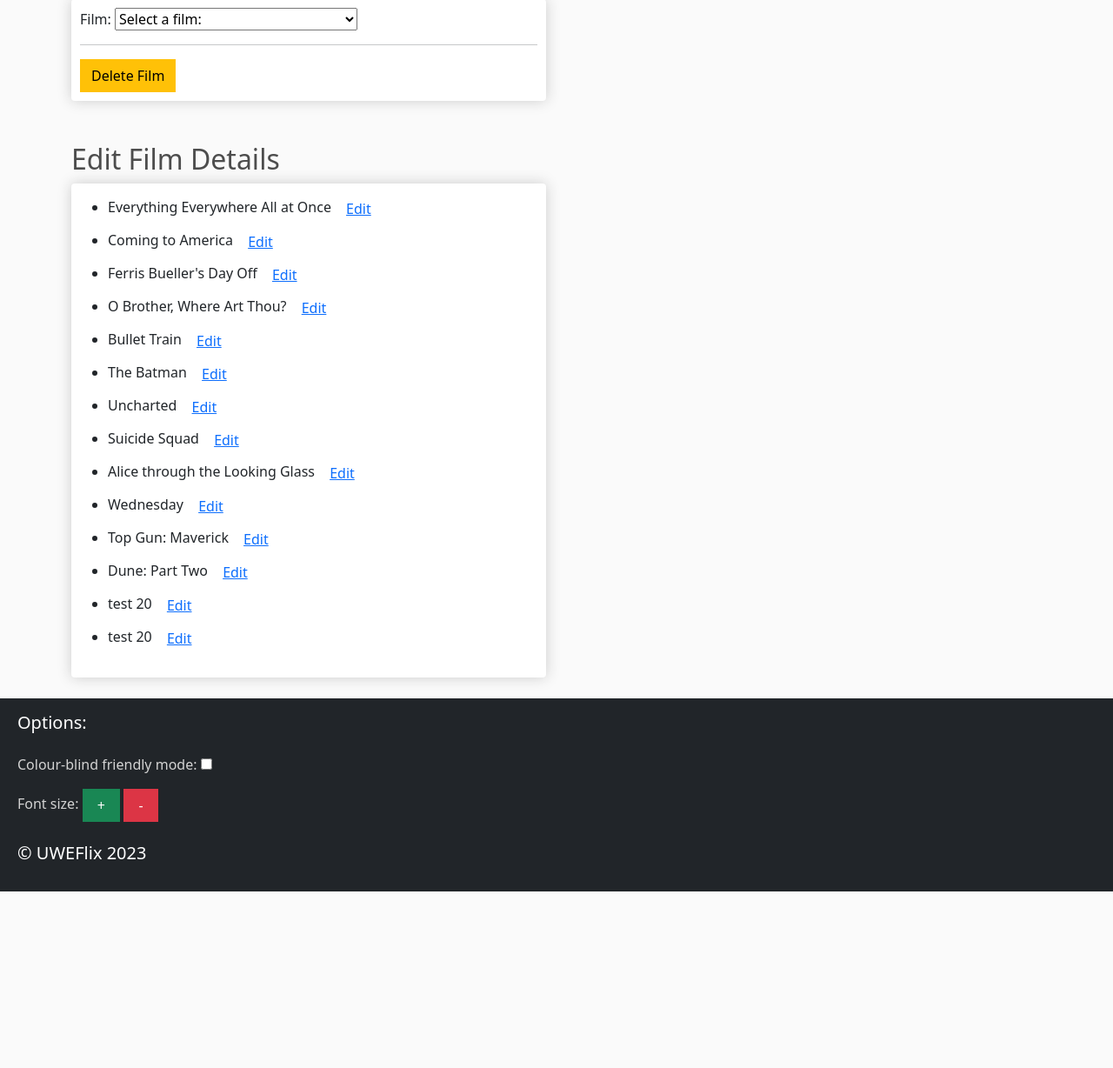
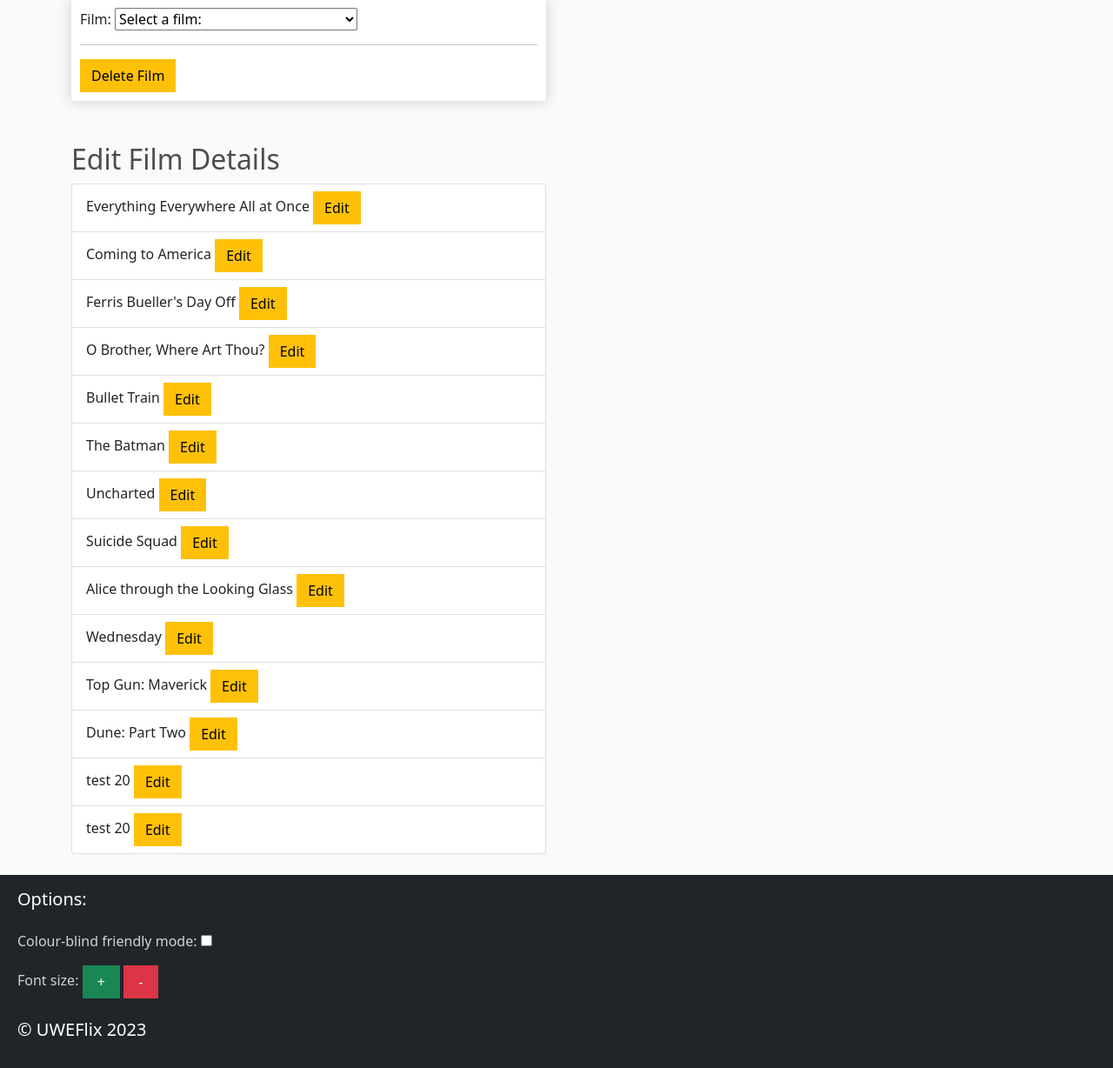
Before and after one commit to andrei2timo/ESD-UWEFlix-Cinema-Component-B, a Django app: page /add_film/ in a window 1280 px wide. Shown: the part 595-1823 px from the top of the page at 87% size. Before the commit the page ends 1620 px from the top, so only its background shows below. Run offline with Django 4.2, Linux system fonts and the light colour scheme; data comes from the database, SQL or seed files in the repository; some libraries are stand-ins or nearby versions.

Commit message:
Changed list style

```diff
--- a/Cinema-System-ESD-Component B/UWEFlix_django/uweflix/static/uweflix/site.css
+++ b/Cinema-System-ESD-Component B/UWEFlix_django/uweflix/static/uweflix/site.css
@@ -56,6 +56,10 @@ footer {
 .row-image{
 	width: 100px;
 	height: 200px;
+}
+
+.list-group-item {
+	display: flex
 }
 
 #id_adult_tickets, #id_student_tickets, #id_child_tickets, #id_total_cost, #discount-btn, #id_adult, #id_student, #id_child, #id_rep_student_tickets, #id_apply_covid_restrictions {
--- a/Cinema-System-ESD-Component B/UWEFlix_django/uweflix/templates/uweflix/add_film.html
+++ b/Cinema-System-ESD-Component B/UWEFlix_django/uweflix/templates/uweflix/add_film.html
@@ -49,17 +49,17 @@
     <br />
     <br />
     <h2>Edit Film Details</h2>
-    <div class="box-element" id="form-wrapper">
-      <ul>
+    <!-- <div class="box-element"> -->
+      <ul class="list-group">
         {% for film in films %}
-          <li>
+          <li class="list-group-item">
             {{ film.title }}
             <a href="../film_detail/{{film.id}}">
-              <input type="submit" name="manage_film" value="Edit" class="btn btn-link">
+              <input type="submit" name="manage_film" value="Edit" class="btn btn-warning">
             </a>
           </li>
         {% endfor %}
       </ul>
-    </div>
+    <!-- </div> -->
   </div>
 </div> {% endblock %}
```
